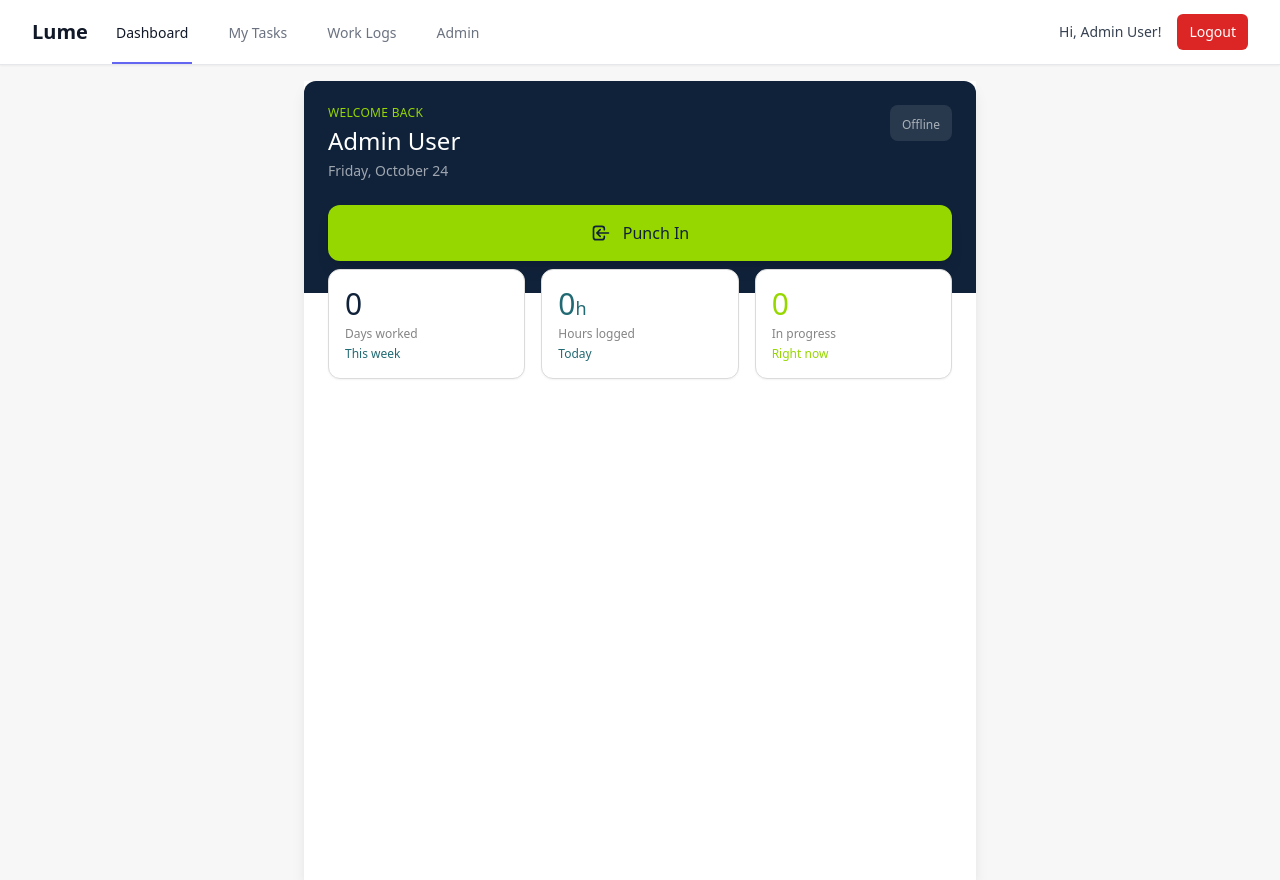
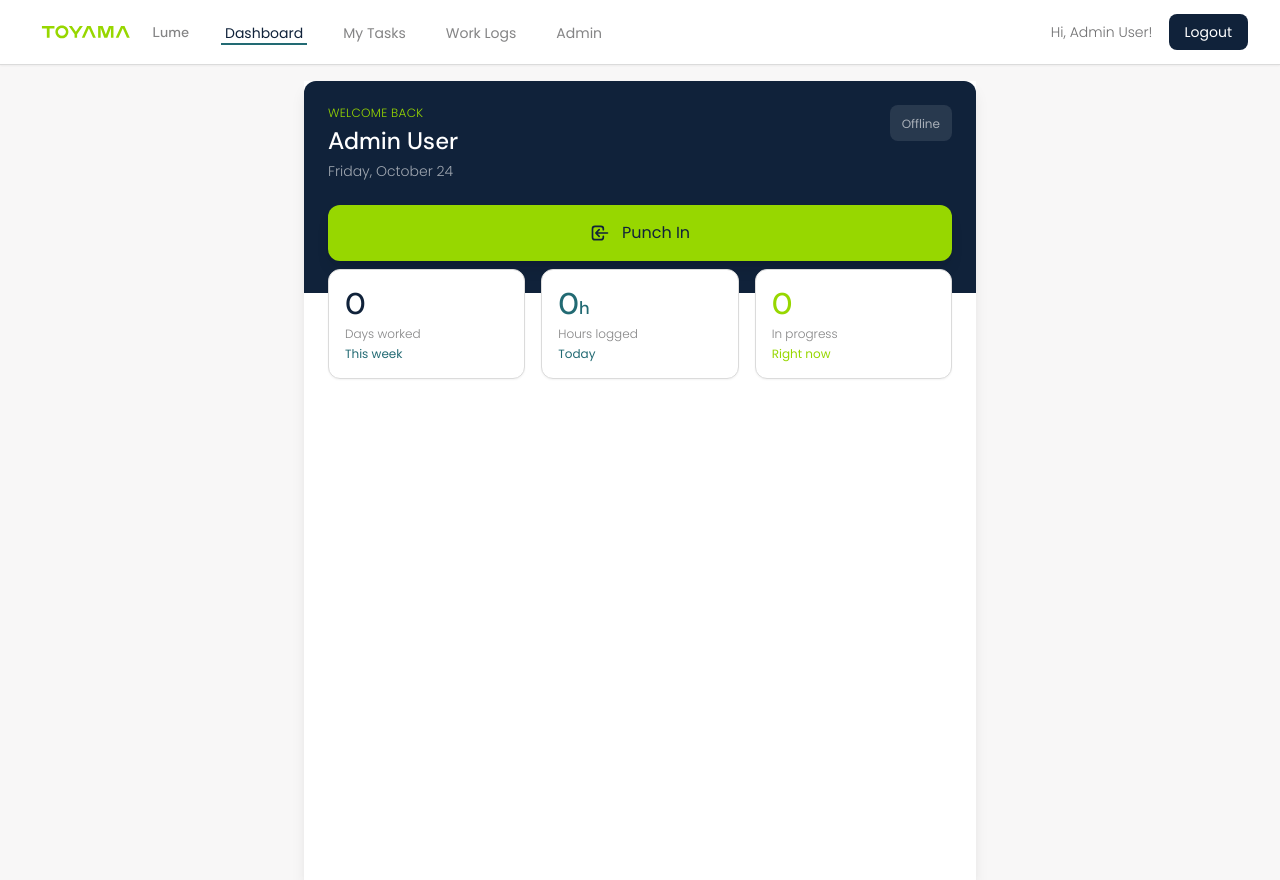
Before and after one commit to omarkamal/toyama_lume, a Rails app: page / in a window 1280 px wide. Shown: the top 880 px of the page. Run offline with Rails 7, Linux system fonts and the light colour scheme; a user stored in the database is signed in; data comes from the database, SQL or seed files in the repository; data that the repository does not hold is empty; some libraries are stand-ins or nearby versions.

Commit message:
Refactor UI components for improved styling and consistency
- Updated dashboard layout with new color scheme and typography.
- Enhanced "My Tasks" page to prominently display pending tasks and improved task listing.
- Revamped work logs view for better readability and added detailed descriptions.
- Introduced a new logo for branding consistency.
- Implemented a pending tasks system to carry forward incomplete tasks.
- Updated application layout to include Google Fonts and custom Tailwind CSS configuration.

```diff
--- a/app/views/dashboard/index.html.erb
+++ b/app/views/dashboard/index.html.erb
@@ -2,28 +2,28 @@
 
 <div class="max-w-2xl mx-auto bg-white min-h-screen pb-20 sm:shadow-lg sm:my-4">
   <!-- Header Section -->
-  <div class="bg-[#10223A] text-white px-4 sm:px-6 pt-6 pb-8 sm:rounded-t-xl">
+  <div class="bg-navy text-white px-4 sm:px-6 pt-6 pb-8 sm:rounded-t-xl">
     <!-- Top Bar -->
     <div class="flex items-start justify-between mb-6">
       <div class="flex-1">
-        <p class="text-[#97D700] text-xs uppercase tracking-wide mb-1">Welcome back</p>
-        <h1 class="text-xl sm:text-2xl font-medium"><%= current_user.name %></h1>
-        <p class="text-white/60 text-sm mt-1">
+        <p class="text-lime text-xs uppercase tracking-wide mb-1 font-body font-light">Welcome back</p>
+        <h1 class="text-xl sm:text-2xl font-heading font-medium"><%= current_user.name %></h1>
+        <p class="text-white/60 text-sm mt-1 font-body font-light">
           <%= Date.current.strftime("%A, %B %d") %>
         </p>
       </div>
       <div class="flex flex-col items-end gap-2">
         <% if @current_work_log %>
-          <div class="bg-[#97D700]/20 border border-[#97D700]/30 px-3 py-1.5 rounded-lg">
+          <div class="bg-lime/20 border border-lime/30 px-3 py-1.5 rounded-lg">
             <div class="flex items-center gap-1.5">
-              <div class="w-2 h-2 bg-[#97D700] rounded-full animate-pulse"></div>
-              <span class="text-[#97D700] text-xs font-medium">Active</span>
+              <div class="w-2 h-2 bg-lime rounded-full animate-pulse"></div>
+              <span class="text-lime text-xs font-body font-normal">Active</span>
             </div>
           </div>
-          <span class="text-white/50 text-xs">Since <%= @current_work_log.punch_in.strftime("%I:%M %p") %></span>
+          <span class="text-white/50 text-xs font-body font-light">Since <%= @current_work_log.punch_in.strftime("%I:%M %p") %></span>
         <% else %>
           <div class="bg-white/10 px-3 py-1.5 rounded-lg">
-            <span class="text-white/60 text-xs font-medium">Offline</span>
+            <span class="text-white/60 text-xs font-body font-normal">Offline</span>
           </div>
         <% end %>
       </div>
@@ -34,7 +34,7 @@
       <% if @current_work_log %>
         <%= button_to punch_out_work_log_path(@current_work_log),
             method: :get,
-            class: "w-full bg-white text-[#10223A] px-6 py-4 rounded-xl text-base font-medium shadow-lg hover:shadow-xl transition-all duration-200 hover:scale-[1.02] active:scale-[0.98]",
+            class: "w-full bg-white text-navy px-6 py-4 rounded-xl text-base font-body font-normal shadow-lg hover:shadow-xl transition-all duration-200 hover:scale-[1.02] active:scale-[0.98]",
             form: { data: { turbo_frame: "punch_out_modal" } } do %>
           <div class="flex items-center justify-center gap-3">
             <svg class="w-5 h-5" fill="none" stroke="currentColor" viewBox="0 0 24 24">
@@ -46,7 +46,7 @@
       <% else %>
         <%= button_to punch_in_work_logs_path,
             method: :post,
-            class: "w-full bg-[#97D700] text-[#10223A] px-6 py-4 rounded-xl text-base font-medium shadow-lg hover:shadow-xl transition-all duration-200 hover:scale-[1.02] active:scale-[0.98]",
+            class: "w-full bg-lime text-navy px-6 py-4 rounded-xl text-base font-body font-normal shadow-lg hover:shadow-xl transition-all duration-200 hover:scale-[1.02] active:scale-[0.98]",
             form: { data: { turbo_frame: "punch_in_modal" } } do %>
           <div class="flex items-center justify-center gap-3">
             <svg class="w-5 h-5" fill="none" stroke="currentColor" viewBox="0 0 24 24">
@@ -62,41 +62,41 @@
   <!-- Stats Grid -->
   <div class="px-4 sm:px-6 -mt-6">
     <div class="grid grid-cols-3 gap-3 sm:gap-4">
-      <div class="bg-white rounded-xl p-4 border border-[#DBDBDB] shadow-sm">
-        <div class="text-2xl sm:text-3xl font-medium text-[#10223A] mb-1"><%= @week_work_logs.count %></div>
-        <div class="text-xs text-[#323233]/60">Days worked</div>
-        <div class="text-xs text-[#226A73] mt-1">This week</div>
+      <div class="bg-white rounded-xl p-4 border border-cloudy shadow-sm">
+        <div class="text-2xl sm:text-3xl font-heading font-medium text-navy mb-1"><%= @week_work_logs.count %></div>
+        <div class="text-xs font-body font-light text-carbon-heavy/60">Days worked</div>
+        <div class="text-xs font-body font-normal text-teal mt-1">This week</div>
       </div>
-      <div class="bg-white rounded-xl p-4 border border-[#DBDBDB] shadow-sm">
-        <div class="text-2xl sm:text-3xl font-medium text-[#226A73] mb-1">
+      <div class="bg-white rounded-xl p-4 border border-cloudy shadow-sm">
+        <div class="text-2xl sm:text-3xl font-heading font-medium text-teal mb-1">
           <%= @today_work_logs.sum { |wl| wl.duration_hours.round(1) } %><span class="text-lg">h</span>
         </div>
-        <div class="text-xs text-[#323233]/60">Hours logged</div>
-        <div class="text-xs text-[#226A73] mt-1">Today</div>
+        <div class="text-xs font-body font-light text-carbon-heavy/60">Hours logged</div>
+        <div class="text-xs font-body font-normal text-teal mt-1">Today</div>
       </div>
-      <div class="bg-white rounded-xl p-4 border border-[#DBDBDB] shadow-sm">
-        <div class="text-2xl sm:text-3xl font-medium text-[#97D700] mb-1"><%= @active_tasks.count %></div>
-        <div class="text-xs text-[#323233]/60">In progress</div>
-        <div class="text-xs text-[#97D700] mt-1">Right now</div>
+      <div class="bg-white rounded-xl p-4 border border-cloudy shadow-sm">
+        <div class="text-2xl sm:text-3xl font-heading font-medium text-lime mb-1"><%= @active_tasks.count %></div>
+        <div class="text-xs font-body font-light text-carbon-heavy/60">In progress</div>
+        <div class="text-xs font-body font-normal text-lime mt-1">Right now</div>
       </div>
     </div>
 
     <!-- Pending Tasks Indicator -->
     <% if @pending_tasks_count > 0 && !@current_work_log %>
-      <div class="mt-4 bg-indigo-50 border border-indigo-200 rounded-xl p-4">
+      <div class="mt-4 bg-teal/5 border border-teal/20 rounded-xl p-4">
         <div class="flex items-center justify-between">
           <div class="flex items-center gap-2">
-            <svg class="w-5 h-5 text-indigo-600" fill="none" stroke="currentColor" viewBox="0 0 24 24">
+            <svg class="w-5 h-5 text-teal" fill="none" stroke="currentColor" viewBox="0 0 24 24">
               <path stroke-linecap="round" stroke-linejoin="round" stroke-width="2" d="M9 5H7a2 2 0 00-2 2v12a2 2 0 002 2h10a2 2 0 002-2V7a2 2 0 00-2-2h-2M9 5a2 2 0 002 2h2a2 2 0 002-2M9 5a2 2 0 012-2h2a2 2 0 012 2"></path>
             </svg>
             <div>
-              <div class="text-sm font-medium text-indigo-900">
+              <div class="text-sm font-body font-normal text-navy">
                 <%= @pending_tasks_count %> task<%= 's' if @pending_tasks_count != 1 %> waiting
               </div>
-              <div class="text-xs text-indigo-700">Ready to work on when you punch in</div>
+              <div class="text-xs font-body font-light text-carbon-heavy/70">Ready to work on when you punch in</div>
             </div>
           </div>
-          <span class="inline-flex items-center px-3 py-1 rounded-full text-xs font-medium bg-indigo-600 text-white">
+          <span class="inline-flex items-center px-3 py-1 rounded-full text-xs font-body font-normal bg-teal text-white">
             <%= @pending_tasks_count %>
           </span>
         </div>
@@ -108,52 +108,52 @@
   <% if @current_work_log && @current_work_log.tasks.any? %>
     <div class="px-4 sm:px-6 mt-6">
       <div class="flex items-center justify-between mb-3">
-        <h2 class="text-base font-medium text-[#10223A]">Today's work</h2>
-        <span class="text-xs text-[#323233]/60"><%= @current_work_log.work_log_tasks.count %> tasks</span>
+        <h2 class="text-base font-heading font-medium text-navy">Today's work</h2>
+        <span class="text-xs font-body font-light text-carbon-heavy/60"><%= @current_work_log.work_log_tasks.count %> tasks</span>
       </div>
 
-      <div class="bg-white rounded-xl border border-[#DBDBDB] shadow-sm overflow-hidden">
-        <div class="divide-y divide-[#DBDBDB]">
+      <div class="bg-white rounded-xl border border-cloudy shadow-sm overflow-hidden">
+        <div class="divide-y divide-cloudy">
           <% @current_work_log.work_log_tasks.includes(:task).each do |work_log_task| %>
-            <div class="p-4 hover:bg-[#F8F7F7] transition-colors">
+            <div class="p-4 hover:bg-carbon-light transition-colors">
               <div class="flex items-start gap-3">
                 <!-- Status Indicator -->
                 <div class="flex-shrink-0 mt-1">
                   <% if work_log_task.completed? %>
-                    <div class="w-5 h-5 bg-[#97D700] rounded-full flex items-center justify-center">
+                    <div class="w-5 h-5 bg-lime rounded-full flex items-center justify-center">
                       <svg class="w-3 h-3 text-white" fill="none" stroke="currentColor" viewBox="0 0 24 24">
                         <path stroke-linecap="round" stroke-linejoin="round" stroke-width="3" d="M5 13l4 4L19 7" />
                       </svg>
                     </div>
                   <% elsif work_log_task.in_progress? %>
-                    <div class="w-5 h-5 bg-[#226A73] rounded-full flex items-center justify-center">
+                    <div class="w-5 h-5 bg-teal rounded-full flex items-center justify-center">
                       <div class="w-2 h-2 bg-white rounded-full"></div>
                     </div>
                   <% else %>
-                    <div class="w-5 h-5 border-2 border-[#DBDBDB] rounded-full"></div>
+                    <div class="w-5 h-5 border-2 border-cloudy rounded-full"></div>
                   <% end %>
                 </div>
 
                 <!-- Task Content -->
                 <div class="flex-1 min-w-0">
-                  <h3 class="text-sm font-medium text-[#10223A] mb-1"><%= work_log_task.task.title %></h3>
+                  <h3 class="text-sm font-body font-normal text-navy mb-1"><%= work_log_task.task.title %></h3>
                   <div class="flex items-center gap-2 flex-wrap">
-                    <span class="inline-flex items-center px-2 py-0.5 rounded-md text-xs font-medium
+                    <span class="inline-flex items-center px-2 py-0.5 rounded-md text-xs font-body font-light
                       <%= case work_log_task.status
-                          when 'planned' then 'bg-[#DBDBDB] text-[#323233]'
-                          when 'in_progress' then 'bg-[#226A73]/10 text-[#226A73]'
-                          when 'completed' then 'bg-[#97D700]/10 text-[#97D700]'
+                          when 'planned' then 'bg-cloudy text-carbon-heavy'
+                          when 'in_progress' then 'bg-teal/10 text-teal'
+                          when 'completed' then 'bg-lime/10 text-lime'
                           when 'paused' then 'bg-yellow-100 text-yellow-800'
                           else 'bg-gray-100 text-gray-800'
                           end %>">
                       <%= work_log_task.status.humanize %>
                     </span>
                     <% if work_log_task.task.priority.present? %>
-                      <span class="inline-flex items-center px-2 py-0.5 rounded-md text-xs font-medium
+                      <span class="inline-flex items-center px-2 py-0.5 rounded-md text-xs font-body font-light
                         <%= case work_log_task.task.priority
                             when 'high' then 'bg-red-100 text-red-800'
                             when 'medium' then 'bg-yellow-100 text-yellow-800'
-                            when 'low' then 'bg-[#97D700]/10 text-[#97D700]'
+                            when 'low' then 'bg-lime/10 text-lime'
                             else 'bg-gray-100 text-gray-800'
                             end %>">
                         <%= work_log_task.task.priority.titleize %>
@@ -167,7 +167,7 @@
                   <% if work_log_task.planned? %>
                     <%= button_to start_work_log_task_path(work_log_task),
                         method: :post,
-                        class: "bg-[#226A73] hover:bg-[#226A73]/90 text-white p-2 rounded-lg transition-colors",
+                        class: "bg-teal hover:bg-teal/90 text-white p-2 rounded-lg transition-colors",
                         form: { data: { turbo: true } } do %>
                       <svg class="w-4 h-4" fill="currentColor" viewBox="0 0 24 24">
                         <path d="M8 5v14l11-7z" />
@@ -176,7 +176,7 @@
                   <% elsif work_log_task.in_progress? %>
                     <%= button_to complete_work_log_task_path(work_log_task),
                         method: :post,
-                        class: "bg-[#97D700] hover:bg-[#97D700]/90 text-[#10223A] p-2 rounded-lg transition-colors",
+                        class: "bg-lime hover:bg-lime/90 text-navy p-2 rounded-lg transition-colors",
                         form: { data: { turbo: true } } do %>
                       <svg class="w-4 h-4" fill="none" stroke="currentColor" viewBox="0 0 24 24">
                         <path stroke-linecap="round" stroke-linejoin="round" stroke-width="2" d="M5 13l4 4L19 7" />
@@ -190,10 +190,10 @@
         </div>
 
         <!-- Add Task Button -->
-        <div class="p-4 border-t border-[#DBDBDB] bg-[#F8F7F7]">
+        <div class="p-4 border-t border-cloudy bg-carbon-light">
           <%= button_to new_task_work_log_path(@current_work_log),
               method: :get,
-              class: "w-full bg-[#10223A] hover:bg-[#10223A]/90 text-white py-3 rounded-lg text-sm font-medium transition-colors flex items-center justify-center gap-2",
+              class: "w-full bg-navy hover:bg-navy/90 text-white py-3 rounded-lg text-sm font-body font-normal transition-colors flex items-center justify-center gap-2",
               form: { data: { turbo_frame: "task_modal" } } do %>
             <svg class="w-4 h-4" fill="none" stroke="currentColor" viewBox="0 0 24 24">
               <path stroke-linecap="round" stroke-linejoin="round" stroke-width="2" d="M12 4v16m8-8H4" />
@@ -208,23 +208,23 @@
   <!-- Recent Activity -->
   <% if @recent_work_logs.any? %>
     <div class="px-4 sm:px-6 mt-6">
-      <h2 class="text-base font-medium text-[#10223A] mb-3">Recent activity</h2>
-      <div class="bg-white rounded-xl border border-[#DBDBDB] shadow-sm divide-y divide-[#DBDBDB]">
+      <h2 class="text-base font-heading font-medium text-navy mb-3">Recent activity</h2>
+      <div class="bg-white rounded-xl border border-cloudy shadow-sm divide-y divide-cloudy">
         <% @recent_work_logs.first(5).each do |work_log| %>
-          <div class="p-4 hover:bg-[#F8F7F7] transition-colors">
+          <div class="p-4 hover:bg-carbon-light transition-colors">
             <div class="flex items-center gap-3">
-              <div class="w-1 h-12 bg-[#226A73] rounded-full flex-shrink-0"></div>
+              <div class="w-1 h-12 bg-teal rounded-full flex-shrink-0"></div>
               <div class="flex-1 min-w-0">
-                <div class="text-sm font-medium text-[#10223A] mb-0.5">
+                <div class="text-sm font-body font-normal text-navy mb-0.5">
                   <%= work_log.punch_in.strftime("%A, %B %d") %>
                 </div>
-                <div class="flex items-center gap-2 text-xs text-[#323233]/60">
+                <div class="flex items-center gap-2 text-xs font-body font-light text-carbon-heavy/60">
                   <span><%= work_log.punch_in.strftime("%I:%M %p") %></span>
                   <% if work_log.punch_out %>
                     <span>→</span>
                     <span><%= work_log.punch_out.strftime("%I:%M %p") %></span>
                   <% else %>
-                    <span class="inline-flex items-center px-2 py-0.5 rounded-md bg-[#97D700]/10 text-[#97D700] font-medium ml-1">
+                    <span class="inline-flex items-center px-2 py-0.5 rounded-md bg-lime/10 text-lime font-body font-normal ml-1">
                       Active
                     </span>
                   <% end %>
@@ -232,8 +232,8 @@
               </div>
               <% if work_log.punch_out %>
                 <div class="text-right flex-shrink-0">
-                  <div class="text-base font-medium text-[#226A73]"><%= work_log.duration_hours %><span class="text-xs">h</span></div>
-                  <div class="text-xs text-[#323233]/60">logged</div>
+                  <div class="text-base font-heading font-medium text-teal"><%= work_log.duration_hours %><span class="text-xs">h</span></div>
+                  <div class="text-xs font-body font-light text-carbon-heavy/60">logged</div>
                 </div>
               <% end %>
             </div>
--- a/app/views/layouts/application.html.erb
+++ b/app/views/layouts/application.html.erb
@@ -21,30 +21,59 @@
     <%# Includes all stylesheet files in app/assets/stylesheets %>
     <%= stylesheet_link_tag :app, "data-turbo-track": "reload" %>
     <%= javascript_importmap_tags %>
+
+    <%# Google Fonts - DM Sans and Poppins %>
+    <link rel="preconnect" href="https://fonts.googleapis.com">
+    <link rel="preconnect" href="https://fonts.gstatic.com" crossorigin>
+    <link href="https://fonts.googleapis.com/css2?family=DM+Sans:wght@400;500;700&family=Poppins:wght@300;400;500;600&display=swap" rel="stylesheet">
+
     <script src="https://cdn.tailwindcss.com"></script>
+    <script>
+      tailwind.config = {
+        theme: {
+          extend: {
+            colors: {
+              'navy': '#10223A',
+              'teal': '#226A73',
+              'lime': '#97D700',
+              'carbon-light': '#F8F7F7',
+              'carbon-heavy': '#323233',
+              'cloudy': '#DBDBDB',
+            },
+            fontFamily: {
+              'heading': ['DM Sans', 'sans-serif'],
+              'body': ['Poppins', 'sans-serif'],
+            }
+          }
+        }
+      }
+    </script>
   </head>
 
-  <body class="bg-[#F8F7F7]">
+  <body class="bg-carbon-light font-body">
     <% if logged_in? %>
-      <nav class="bg-white shadow-sm border-b border-gray-200">
+      <nav class="bg-white shadow-sm border-b border-cloudy">
         <div class="max-w-7xl mx-auto px-4 sm:px-6 lg:px-8">
           <div class="flex justify-between h-16">
-            <div class="flex">
+            <div class="flex items-center">
               <div class="flex-shrink-0 flex items-center">
-                <%= link_to "Lume", root_path, class: "text-xl font-semibold text-gray-900" %>
+                <%= link_to root_path, class: "flex items-center gap-3" do %>
+                  <%= image_tag "toyama_logo.svg", alt: "Toyama", class: "h-8" %>
+                  <span class="text-sm font-heading font-medium text-carbon-heavy/60">Lume</span>
+                <% end %>
               </div>
-              <div class="hidden sm:ml-6 sm:flex sm:space-x-8">
-                <%= link_to "Dashboard", root_path, class: "inline-flex items-center px-1 pt-1 border-b-2 #{request.path == root_path ? 'border-indigo-500 text-gray-900' : 'border-transparent text-gray-500 hover:text-gray-700 hover:border-gray-300'} text-sm font-medium" %>
-                <%= link_to "My Tasks", my_tasks_tasks_path, class: "inline-flex items-center px-1 pt-1 border-b-2 #{request.path == my_tasks_tasks_path ? 'border-indigo-500 text-gray-900' : 'border-transparent text-gray-500 hover:text-gray-700 hover:border-gray-300'} text-sm font-medium" %>
-                <%= link_to "Work Logs", work_logs_path, class: "inline-flex items-center px-1 pt-1 border-b-2 #{request.path == work_logs_path ? 'border-indigo-500 text-gray-900' : 'border-transparent text-gray-500 hover:text-gray-700 hover:border-gray-300'} text-sm font-medium" %>
+              <div class="hidden sm:ml-8 sm:flex sm:space-x-8">
+                <%= link_to "Dashboard", root_path, class: "inline-flex items-center px-1 pt-1 border-b-2 #{request.path == root_path ? 'border-teal text-navy' : 'border-transparent text-carbon-heavy/60 hover:text-navy hover:border-cloudy'} text-sm font-body font-normal transition-colors" %>
+                <%= link_to "My Tasks", my_tasks_tasks_path, class: "inline-flex items-center px-1 pt-1 border-b-2 #{request.path == my_tasks_tasks_path ? 'border-teal text-navy' : 'border-transparent text-carbon-heavy/60 hover:text-navy hover:border-cloudy'} text-sm font-body font-normal transition-colors" %>
+                <%= link_to "Work Logs", work_logs_path, class: "inline-flex items-center px-1 pt-1 border-b-2 #{request.path == work_logs_path ? 'border-teal text-navy' : 'border-transparent text-carbon-heavy/60 hover:text-navy hover:border-cloudy'} text-sm font-body font-normal transition-colors" %>
                 <% if current_user.admin? %>
-                  <%= link_to "Admin", admin_root_path, class: "inline-flex items-center px-1 pt-1 border-b-2 #{request.path.start_with?(admin_root_path) ? 'border-indigo-500 text-gray-900' : 'border-transparent text-gray-500 hover:text-gray-700 hover:border-gray-300'} text-sm font-medium" %>
+                  <%= link_to "Admin", admin_root_path, class: "inline-flex items-center px-1 pt-1 border-b-2 #{request.path.start_with?(admin_root_path) ? 'border-teal text-navy' : 'border-transparent text-carbon-heavy/60 hover:text-navy hover:border-cloudy'} text-sm font-body font-normal transition-colors" %>
                 <% end %>
               </div>
             </div>
             <div class="flex items-center">
-              <span class="text-sm text-gray-700 mr-4">Hi, <%= current_user.name %>!</span>
-              <%= button_to "Logout", logout_path, method: :delete, class: "bg-red-600 hover:bg-red-700 text-white px-3 py-2 rounded-md text-sm font-medium" %>
+              <span class="text-sm font-body font-light text-carbon-heavy/70 mr-4">Hi, <%= current_user.name %>!</span>
+              <%= button_to "Logout", logout_path, method: :delete, class: "bg-navy hover:bg-navy/90 text-white px-4 py-2 rounded-lg text-sm font-body font-normal transition-all" %>
             </div>
           </div>
         </div>
@@ -55,9 +84,9 @@
       <% if flash.any? %>
         <div class="max-w-7xl mx-auto px-4 sm:px-6 lg:px-8 mb-4 space-y-2 pt-6">
           <% flash.each do |type, message| %>
-            <div class="<%= flash_class(type) %> rounded-md p-4 flex items-center justify-between">
+            <div class="<%= flash_class(type) %> rounded-lg p-4 flex items-center justify-between font-body font-light">
               <div><%= message %></div>
-              <button onclick="this.parentElement.remove()" class="ml-4 text-gray-500 hover:text-gray-700">&times;</button>
+              <button onclick="this.parentElement.remove()" class="ml-4 text-carbon-heavy/60 hover:text-carbon-heavy transition-colors text-xl leading-none">&times;</button>
             </div>
           <% end %>
         </div>
```
Also changed, not shown: app/helpers/application_helper.rb (+15 -13 lines), app/views/tasks/my_tasks.html.erb (+78 -10 lines), app/views/work_logs/index.html.erb (+28 -23 lines), dev_docs/TODO.md (+10 -0 lines), app/assets/images/toyama_logo.svg (added), public/toyama_logo.svg (added).
